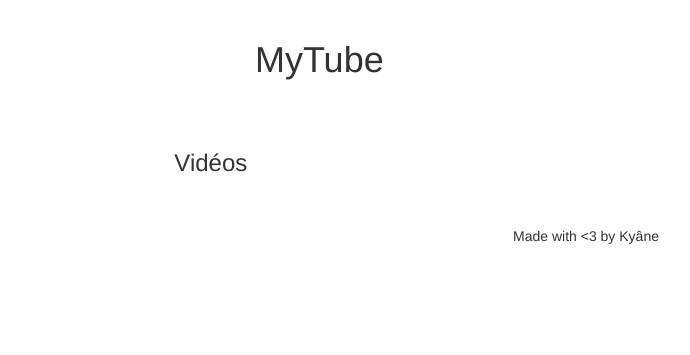
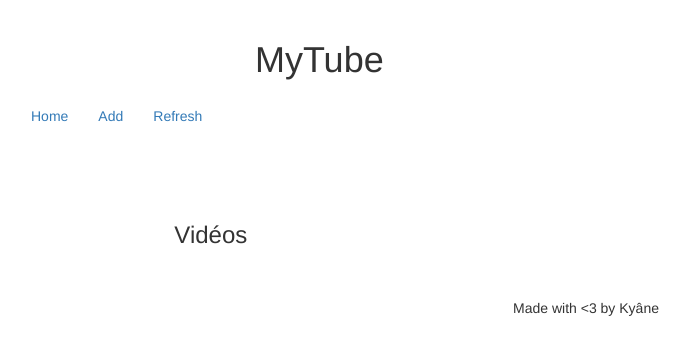
Before and after one commit to pichouk/mytube, a Django app: page / in a window 1280 px wide. Shown: the top 355 px of the page, without its empty margins (54-744 px from the left). Run offline with Django 3.2, Linux system fonts and the light colour scheme; some libraries are stand-ins or nearby versions.

Commit message:
Add navbar

```diff
--- a/templates/base.html
+++ b/templates/base.html
@@ -16,6 +16,17 @@
       <h1>MyTube</h1>
     </div>
   </header>
+
+  <nav class="navbar">
+    <div class="container">
+      <ul class="nav navbar-nav">
+        <li> <a href="/">Home</a> </li>
+        <li> <a href="/add">Add</a> </li>
+        <li> <a href="/refresh/all">Refresh</a></li>
+      </ul>
+    </div>
+  </nav>
+
   <div class="row">
    <div id="content" class="col-lg-8 col-lg-offset-2 col-md-10 col-md-offset-1">
      {% block content %}{% endblock %}
```
